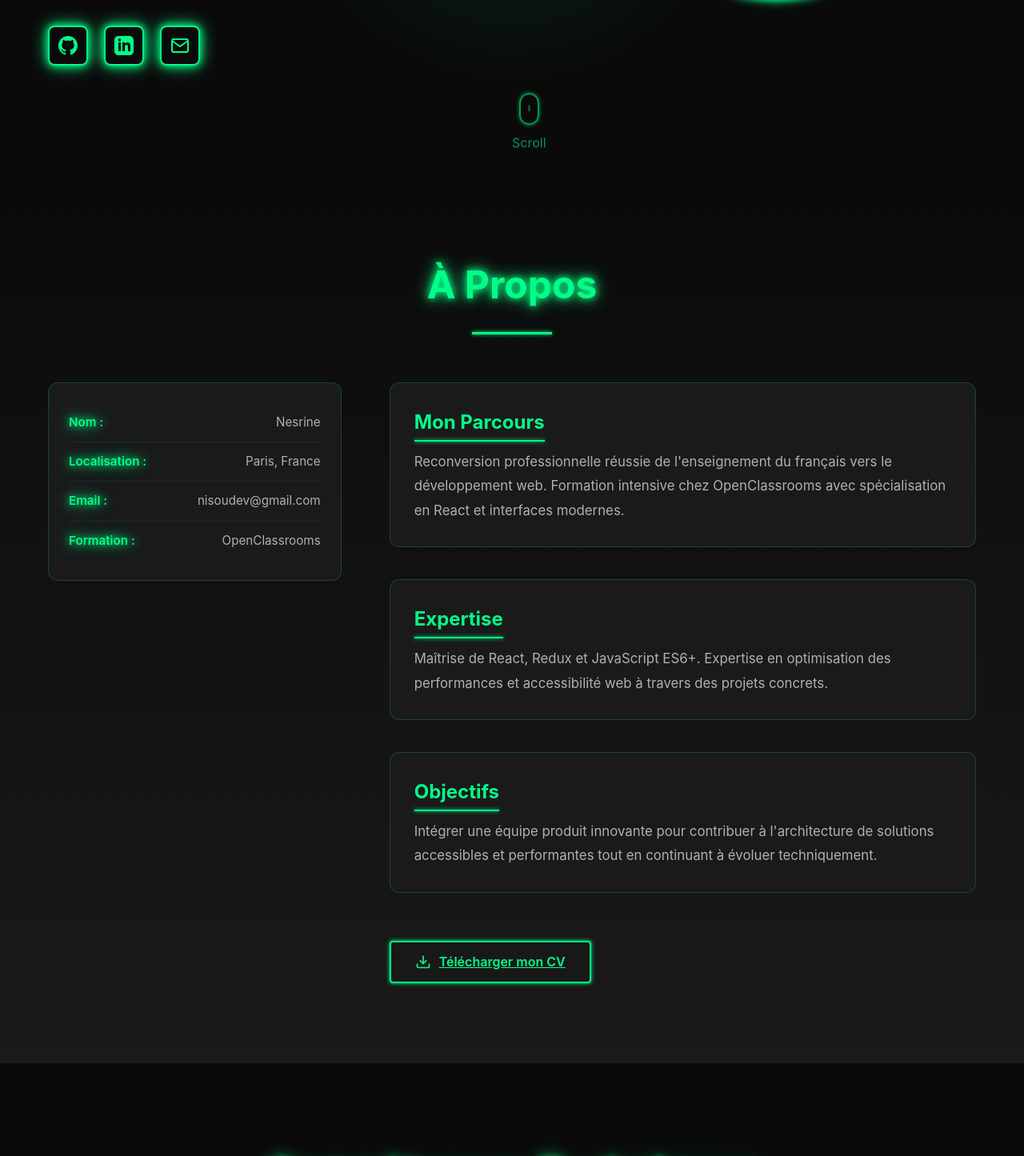
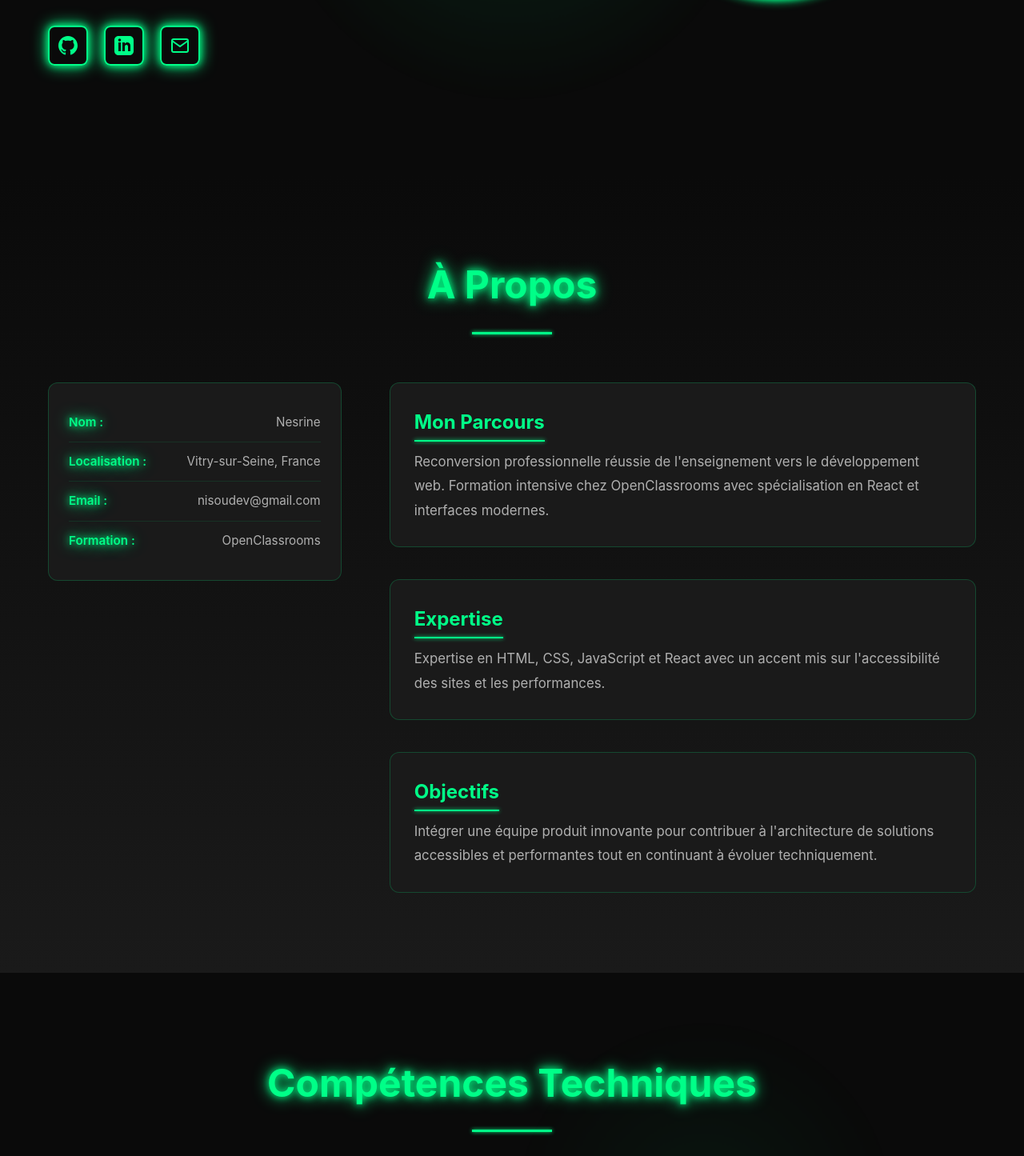
Before and after one commit to Nesrine-blip/P12--portfolio, a React (Vite) app: page / in a window 1280 px wide. Shown: the part 662-2107 px from the top of the page at 80% size. Built offline with nearby package versions, Linux system fonts and the light colour scheme.

Commit message:
correct first attract words

```diff
--- a/src/components/About/About.jsx
+++ b/src/components/About/About.jsx
@@ -16,7 +16,7 @@ function About() {
               </div>
               <div className="info-item">
                 <span className="info-label neon-text">Localisation :</span>
-                <span className="info-value">Paris, France</span>
+                <span className="info-value">Vitry-sur-Seine, France</span>
               </div>
               <div className="info-item">
                 <span className="info-label neon-text">Email :</span>
@@ -34,7 +34,7 @@ function About() {
             <div className="about-story">
               <h3 className="story-title neon-underline">Mon Parcours</h3>
               <p className="story-text">
-                Reconversion professionnelle réussie de l'enseignement du français vers le développement web.
+                Reconversion professionnelle réussie de l'enseignement vers le développement web.
                 Formation intensive chez OpenClassrooms avec spécialisation en React et interfaces modernes.
               </p>
             </div>
@@ -42,8 +42,7 @@ function About() {
             <div className="about-story">
               <h3 className="story-title neon-underline">Expertise</h3>
               <p className="story-text">
-                Maîtrise de React, Redux et JavaScript ES6+. Expertise en optimisation des performances
-                et accessibilité web à travers des projets concrets.
+                Expertise en HTML, CSS, JavaScript et React avec un accent mis sur l'accessibilité des sites et les performances.
               </p>
             </div>
 
@@ -54,22 +53,6 @@ function About() {
                 accessibles et performantes tout en continuant à évoluer techniquement.
               </p>
             </div>
-
-            {/* Bouton CV */}
-            <div className="about-actions" data-aos="fade-up">
-              <a
-                href="/CV-Nesrine.pdf"
-                download
-                className="neon-button"
-              >
-                <svg width="20" height="20" viewBox="0 0 24 24" fill="none" stroke="currentColor" strokeWidth="2">
-                  <path d="M21 15v4a2 2 0 0 1-2 2H5a2 2 0 0 1-2-2v-4"></path>
-                  <polyline points="7 10 12 15 17 10"></polyline>
-                  <line x1="12" y1="15" x2="12" y2="3"></line>
-                </svg>
-                Télécharger mon CV
-              </a>
-            </div>
           </div>
         </div>
       </div>
--- a/src/components/Contact/Contact.jsx
+++ b/src/components/Contact/Contact.jsx
@@ -69,8 +69,8 @@ function Contact() {
                 </svg>
               </div>
               <h3>LinkedIn</h3>
-              <a href="https://linkedin.com/in/nesrine" target="_blank" rel="noopener noreferrer">
-                Nesrine
+              <a href="https://www.linkedin.com/in/nisou-dev" target="_blank" rel="noopener noreferrer">
+                Nisou Dev
               </a>
             </div>
           </div>
--- a/src/components/Footer/Footer.jsx
+++ b/src/components/Footer/Footer.jsx
@@ -32,7 +32,7 @@ function Footer() {
             </a>
 
             <a
-              href="https://linkedin.com/in/nesrine"
+              href="https://www.linkedin.com/in/nisou-dev"
               target="_blank"
               rel="noopener noreferrer"
               className="social-icon neon-border"
--- a/src/components/Hero/Hero.css
+++ b/src/components/Hero/Hero.css
@@ -80,24 +80,25 @@
   max-width: 550px;
 }
 
-/* Animation typing avec effet machine à écrire - CORRIGÉE */
+/* Animation typing avec effet machine à écrire */
 .typing-effect {
   display: inline-block;
   border-right: 3px solid var(--neon-green);
   white-space: nowrap;
   overflow: hidden;
   animation:
-    typing 3.5s steps(25, end) 0.5s forwards,
+    typing 4s steps(40, end) 0.5s forwards,
     blink-caret 0.75s step-end infinite;
-  max-width: 0;
+  width: 0;
+  min-width: 0;
 }
 
 @keyframes typing {
   from {
-    max-width: 0;
+    width: 0;
   }
   to {
-    max-width: 100%;
+    width: 30ch;
   }
 }
 
@@ -167,52 +168,6 @@
   animation: pulse-neon 3s ease-in-out infinite;
 }
 
-/* Scroll Indicator */
-.scroll-indicator {
-  position: absolute;
-  bottom: 30px;
-  left: 50%;
-  transform: translateX(-50%);
-  display: flex;
-  flex-direction: column;
-  align-items: center;
-  gap: 10px;
-  color: var(--neon-green);
-  z-index: 1;
-}
-
-.mouse {
-  width: 25px;
-  height: 40px;
-  border: 2px solid var(--neon-green);
-  border-radius: 15px;
-  position: relative;
-  box-shadow: var(--glow-sm);
-}
-
-.wheel {
-  width: 3px;
-  height: 8px;
-  background: var(--neon-green);
-  border-radius: 2px;
-  position: absolute;
-  top: 8px;
-  left: 50%;
-  transform: translateX(-50%);
-  animation: scroll-wheel 1.5s ease-in-out infinite;
-}
-
-@keyframes scroll-wheel {
-  0% {
-    top: 8px;
-    opacity: 1;
-  }
-  100% {
-    top: 20px;
-    opacity: 0;
-  }
-}
-
 /* Responsive */
 @media (max-width: 968px) {
   .hero-content {
--- a/src/components/Hero/Hero.jsx
+++ b/src/components/Hero/Hero.jsx
@@ -58,7 +58,7 @@ function Hero() {
                 </a>
 
                 <a
-                  href="https://linkedin.com/in/nesrine"
+                  href="https://www.linkedin.com/in/nisou-dev"
                   target="_blank"
                   rel="noopener noreferrer"
                   className="social-link neon-border"
@@ -94,14 +94,6 @@ function Hero() {
             </div>
           </div>
         </div>
-
-        {/* Scroll indicator */}
-        <div className="scroll-indicator" data-aos="fade-up" data-aos-delay="600">
-          <div className="mouse">
-            <div className="wheel"></div>
-          </div>
-          <p>Scroll</p>
-        </div>
       </div>
 
       {/* Effet d'ombre verte en fond */}
--- a/src/styles/animations.css
+++ b/src/styles/animations.css
@@ -74,13 +74,13 @@
   animation: fadeInUp 0.6s ease-out;
 }
 
-/* Typing Effect avec machine à écrire - RESTAURÉE */
+/* Typing Effect avec machine à écrire */
 @keyframes typing {
   from {
-    max-width: 0;
+    width: 0;
   }
   to {
-    max-width: 100%;
+    width: 100%;
   }
 }
 
@@ -99,23 +99,7 @@
   white-space: nowrap;
   overflow: hidden;
   animation:
-    typing 3.5s steps(25, end) 0.5s forwards,
+    typing 3.5s steps(30, end) 0.5s forwards,
     blink-caret 0.75s step-end infinite;
-  max-width: 0;
+  width: 0;
 }
-
-/* Scroll Down Arrow */
-@keyframes scroll-down {
-  0% {
-    transform: translateY(0);
-    opacity: 1;
-  }
-  100% {
-    transform: translateY(10px);
-    opacity: 0;
-  }
-}
-
-.scroll-indicator {
-  animation: scroll-down 1.5s ease-in-out infinite;
-}
```
